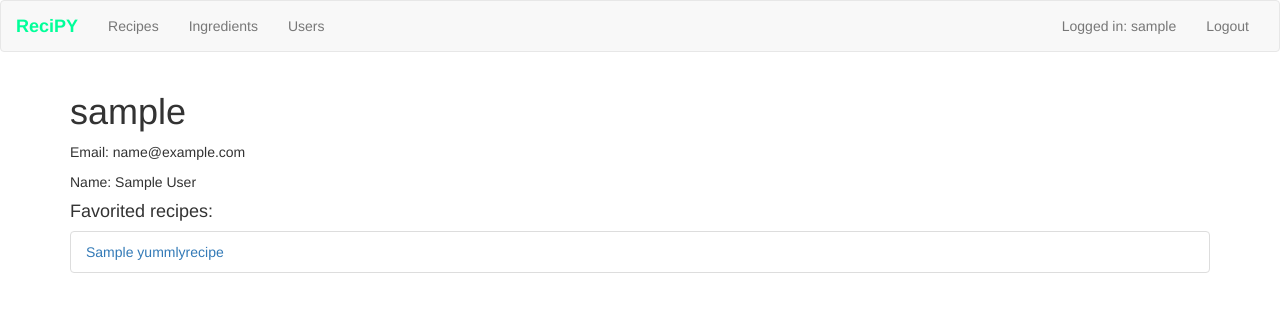
After one commit to GrantKimes/ReciPy-Django-server, a Django app: a page that uses main/templates/main/base.html in a window 1280 px wide. The commit adds this page. Shown: the top 312 px of the page. Run offline with Django 3.2, Linux system fonts and the light colour scheme; tables that the repository leaves empty hold one stand-in row (values such as "Sample post"); some libraries are stand-ins or nearby versions.

Commit message:
View list of user profiles and see which recipes they have liked

```diff
--- a/RecipeWeekly/settings.py
+++ b/RecipeWeekly/settings.py
@@ -11,6 +11,8 @@ https://docs.djangoproject.com/en/1.10/ref/settings/
 """
 
 import os
+
+# from config import * # Environment settings and passwords that are not in version control
 
 
 # Build paths inside the project like this: os.path.join(BASE_DIR, ...)
--- a/main/static/main/css/style.css
+++ b/main/static/main/css/style.css
@@ -5,4 +5,7 @@
 ul.favorites-list li i.fa {
   cursor: pointer; }
 
+a.nostyle {
+  color: inherit; }
+
 /*# sourceMappingURL=style.css.map */
--- a/main/static/main/css/style.scss
+++ b/main/static/main/css/style.scss
@@ -6,3 +6,7 @@
 ul.favorites-list li i.fa {
   cursor: pointer;
 }
+
+a.nostyle {
+  color: inherit;
+}
--- a/main/static/main/js/script.js
+++ b/main/static/main/js/script.js
@@ -3,14 +3,27 @@
 $(document).ready(function() {
 
 
-	var starredIcon = 'fa-star-o';
-	var unstarredIcon = 'fa-star';
+	var starredIcon = 'fa-star';
+	var unstarredIcon = 'fa-star-o';
 	$('ul.favorites-list li i.fa').on('click', function(event) {
+
 		var recipeId = this.getAttribute('data-recipe-id');
-		console.log("Clicked star for recipe #" + recipeId);
+
+		// Update favorite count
+		var countSpan = $(this).siblings().find('span.favorite_count');
+		if ($(this).hasClass(unstarredIcon)) {
+			var count = Number(countSpan.text());
+			countSpan.text(count + 1);
+		}
+		else {
+			var count = Number(countSpan.text());
+			countSpan.text(count - 1);
+		}
+
+		// Toggle filled and unfilled star icon
 		$(this).toggleClass(starredIcon).toggleClass(unstarredIcon);
 
-		console.log("csrf_token: " + window.CSRF_TOKEN);
+		//console.log("csrf_token: " + window.CSRF_TOKEN);
 
 		$.ajax({
 			url: '/favorite_recipe/',
@@ -22,7 +35,6 @@ $(document).ready(function() {
 			},
 
 			success: function(response) {
-				console.log("Success");
 				console.log(response);
 			},
 
--- a/main/templates/main/base.html
+++ b/main/templates/main/base.html
@@ -46,7 +46,8 @@
 	    <div class="collapse navbar-collapse" id="base-navbar-collapse">
 	      <ul class="nav navbar-nav">
 	        <li class=""><a href="{% url 'recipe_list' %}">Recipes</a></li>
-	        <li class=""><a href="{% url 'ingredient_list' %}">Ingredients</a></li>
+          <li class=""><a href="{% url 'ingredient_list' %}">Ingredients</a></li>
+          <li class=""><a href="{% url 'user_list' %}">Users</a></li>
 	      </ul>
 
         <ul class="nav navbar-nav navbar-right">
--- a/main/templates/main/ingredient_list.html
+++ b/main/templates/main/ingredient_list.html
@@ -6,9 +6,10 @@
 
 		<h1>Ingredients <span class="text-muted">({{ ingredient_list.count }} total)</span></h1>
 		{% if ingredient_list %}
-			<ul>
+			<ul class="list-group">
 			{% for ingredient in ingredient_list %}
-				<li>
+				<li class="list-group-item">
+          <i class="fa fa-apple" aria-hidden="true"></i>
 					<a href="{% url 'ingredient_detail' ingredient.id %}">{{ ingredient.name }}</a>
 					({{ ingredient.yummlyrecipe_set.count }} recipes)
 				</li>
--- /dev/null
+++ b/main/templates/main/user_detail.html
@@ -0,0 +1,23 @@
+{% extends "main/base.html" %}
+
+{% block content %}
+
+  <div class="container">
+
+    <h1>{{ user.username }}</h1>
+
+    <p>Email: {{ user.email }}</p>
+    <p>Name: {{ user.first_name }} {{ user.last_name }}</p>
+
+    <h4>Favorited recipes:</h4>
+    <ul class="list-group">
+      {% for recipe in user.profile.liked_recipes.all %}
+      <li class="list-group-item">
+        <a href="{% url 'recipe_detail' recipe.id %}">{{ recipe.name }}</a>
+      </li>
+      {% endfor %}
+    </ul>
+
+  </div>
+
+{% endblock content %}
--- a/main/templates/main/yummlyrecipe_detail.html
+++ b/main/templates/main/yummlyrecipe_detail.html
@@ -6,6 +6,7 @@
 
 		<h1>{{ recipe.name }}</h1>
 
+    <p><a href="http://www.yummly.co/recipe/{{ recipe.url }}" target="_blank">Instructions</a></p>
 		<p>Source: {{ recipe.source }}</p>
 		<p>Rating: {{ recipe.rating }}</p>
 		<p>Tags: {{ recipe.tags }}</p>
--- a/main/urls.py
+++ b/main/urls.py
@@ -11,15 +11,18 @@ urlpatterns = [
 
 	# ex: recipes/
 	url(r'^recipes/$', views.YummlyRecipeList.as_view(), name='recipe_list'),
-
 	# ex: recipes/5
 	url(r'^recipes/(?P<pk>[0-9]+)$', views.YummlyRecipeDetail.as_view(), name='recipe_detail'),
 
 	# ex: ingredients/
 	url(r'^ingredients/$', views.IngredientList.as_view(), name='ingredient_list'),
-
 	# ex: ingredients/5
 	url(r'^ingredients/(?P<pk>[0-9]+)$', views.IngredientDetail.as_view(), name='ingredient_detail'),
+
+	# ex: users/
+	url(r'^users/$', views.UserList.as_view(), name='user_list'),
+	# ex: users/name
+	url(r'^users/(?P<slug>\w+)$', views.UserDetail.as_view(), name='user_detail'),
 
 
 	url(r'^register/$', views.UserRegistrationView.as_view(), name='user_registration'),
--- a/main/views.py
+++ b/main/views.py
@@ -8,6 +8,7 @@ from django.http import HttpResponse, JsonResponse
 from django.views.generic import ListView, DetailView, View
 from django.contrib.auth import authenticate, login, logout
 from django.contrib.auth.forms import UserCreationForm
+from django.contrib.auth.models import User
 from django.contrib.auth.decorators import login_required
 from django.contrib import messages
 
@@ -73,6 +74,22 @@ class IngredientDetail(DetailView):
 
 # Users
 ############################################################
+
+class UserList(ListView):
+	model = User
+	template_name = 'main/user_list.html'
+
+	def get_queryset(self):
+		return User.objects.all()
+
+class UserDetail(DetailView):
+	model = User
+	template_name = 'main/user_detail.html'
+	slug_field = 'username' # slug is in url, ex: users/<username>
+
+	# def get_queryset(self):
+	# 	return User.objects.filter(username=)
+
 
 # class UserFormView(View):
 # 	form_class = UserForm
@@ -155,6 +172,7 @@ def logout_user(request):
 
 
 
+# Page for a user to view and update their profile
 @login_required
 def update_profile(request):
 	template_name = 'users/update_profile.html'
@@ -187,7 +205,7 @@ def update_profile(request):
 
 
 # AJAX request to favorite a recipe
-# @login_required
+@login_required
 def favorite_recipe(request):
 	response_data = {}
 	if request.method == 'POST':
@@ -202,11 +220,10 @@ def favorite_recipe(request):
 		# Like the recipe. If it is already liked, unlike it.
 		if user_profile.liked_recipes.filter(pk=recipe.pk).exists():
 			user_profile.liked_recipes.remove(recipe)
+			response_data['success_message'] = 'Removed recipe %s from %s\'s liked recipes' % (recipe_id, request.user.username)
 		else:
 			user_profile.liked_recipes.add(recipe)
-
-
-		response_data['success_message'] = 'Added recipe %s to %s\'s liked recipes' % (recipe_id, request.user.username)
+			response_data['success_message'] = 'Added recipe %s to %s\'s liked recipes' % (recipe_id, request.user.username)
 
 	else:
 		response_data['error_message'] = 'Submission type needs to be POST.'
```
Also changed, not shown: main/templates/main/home.html (+5 -2 lines), main/templates/main/user_list.html (added, +32 -0 lines), main/templates/main/yummlyrecipe_list.html (+5 -3 lines), README.md (added), 2 other files.
